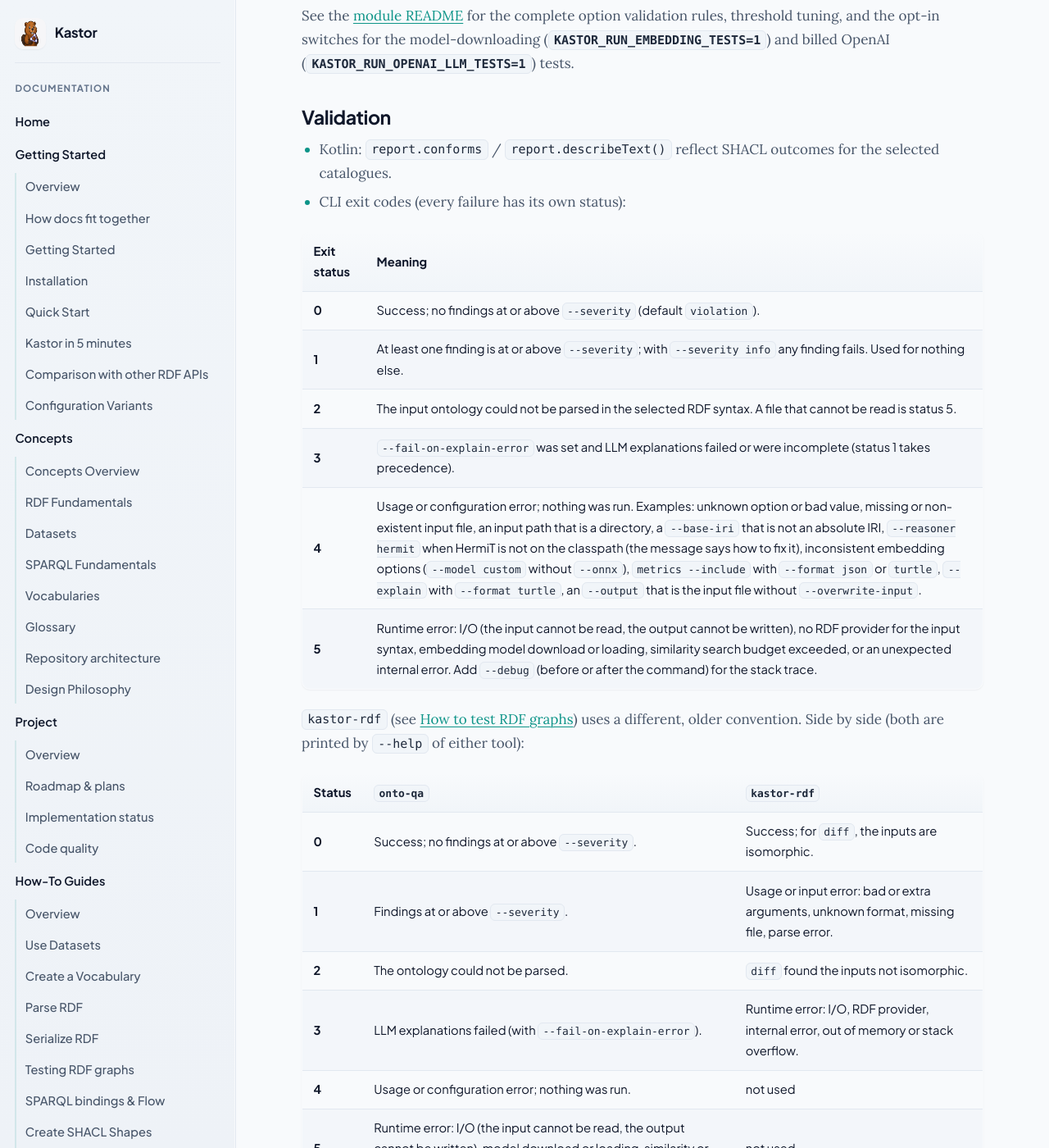
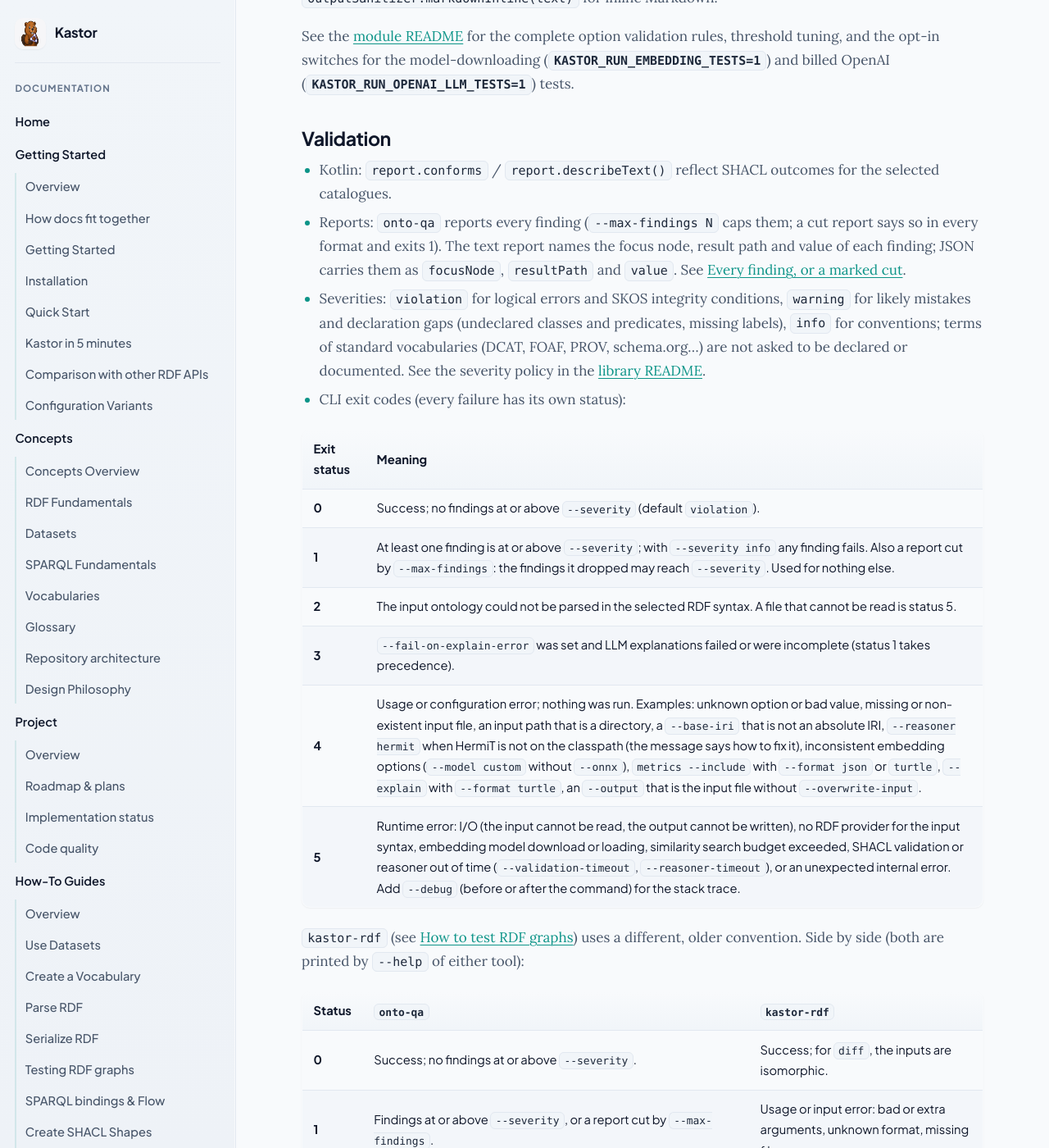
Before and after one commit to geoknoesis/kastor, a Jekyll site: the page built from docs/kastor/guides/how-to-ontology-quality.md, in a window 1280 px wide and 1400 px high, scrolled down 10030 px. Shown: the whole window at 82% size. Built offline with Jekyll 4.4.1, drawn with Linux system fonts in a browser that asks for light colours; our own code applies the rules of GitHub Pages for plain Markdown files; some of the changed text lies outside the part shown.

Commit message:
docs(onto-quality): severity policy, finding limits, budgets and round-twelve CHANGELOG
Co-Authored-By: Claude Opus 5.5 <noreply@anthropic.com>

```diff
--- a/docs/kastor/guides/how-to-ontology-quality.md
+++ b/docs/kastor/guides/how-to-ontology-quality.md
@@ -185,7 +185,7 @@ Similarity options on `enrich` and `pipeline`:
 | `--similarity-max-work N` | Maximum distance evaluations (≥ 1). Default: scaled to the number of labelled entities, 50,000,000 to 3,000,000,000. |
 | `--similarity-timeout S` | Similarity search deadline in seconds (1–86400). Default: scaled, at least 30 and at most 600. |
 | `--similarity-max-pairs N` | Maximum similar pairs the search may return before failing (≥ 1). Default: 1,000,000. |
-| `--label-language TAG` | Language of the labels to embed, e.g. `fr`. Default: the ontology's most common label language. An entity without a label in it falls back to its untagged labels, then to its smallest language tag. |
+| `--label-language TAG` | Language of the labels to embed, e.g. `fr`, or `none` for the untagged labels. Default: the ontology's most common label language. An entity without a label in it falls back to its untagged labels, then to its smallest language tag. |
 | `--similarity-mode exact\|approximate` | `exact` (default) finds every pair. `approximate` is the opt-in LSH mode: much faster on large vocabularies, may miss some pairs, every reported pair is verified, and the mode is recorded in provenance. |
 
 When a similarity budget is exhausted, the command exits with status 5. The message says which limit was reached, and the hint matches it:
@@ -253,27 +253,29 @@ See the [module README](../../../tools/onto-quality/library/README.md#cli-exit-c
 ## Validation
 
 - Kotlin: `report.conforms` / `report.describeText()` reflect SHACL outcomes for the selected catalogues.
+- Reports: `onto-qa` reports every finding (`--max-findings N` caps them; a cut report says so in every format and exits 1). The text report names the focus node, result path and value of each finding; JSON carries them as `focusNode`, `resultPath` and `value`. See [Every finding, or a marked cut](../../../tools/onto-quality/library/README.md#cli-exit-codes-and-input-formats).
+- Severities: `violation` for logical errors and SKOS integrity conditions, `warning` for likely mistakes and declaration gaps (undeclared classes and predicates, missing labels), `info` for conventions; terms of standard vocabularies (DCAT, FOAF, PROV, schema.org...) are not asked to be declared or documented. See the severity policy in the [library README](../../../tools/onto-quality/library/README.md).
 - CLI exit codes (every failure has its own status):
 
 | Exit status | Meaning |
 |-------------|---------|
 | **0** | Success; no findings at or above `--severity` (default `violation`). |
-| **1** | At least one finding is at or above `--severity`; with `--severity info` any finding fails. Used for nothing else. |
+| **1** | At least one finding is at or above `--severity`; with `--severity info` any finding fails. Also a report cut by `--max-findings`: the findings it dropped may reach `--severity`. Used for nothing else. |
 | **2** | The input ontology could not be parsed in the selected RDF syntax. A file that cannot be read is status 5. |
 | **3** | `--fail-on-explain-error` was set and LLM explanations failed or were incomplete (status 1 takes precedence). |
 | **4** | Usage or configuration error; nothing was run. Examples: unknown option or bad value, missing or non-existent input file, an input path that is a directory, a `--base-iri` that is not an absolute IRI, `--reasoner hermit` when HermiT is not on the classpath (the message says how to fix it), inconsistent embedding options (`--model custom` without `--onnx`), `metrics --include` with `--format json` or `turtle`, `--explain` with `--format turtle`, an `--output` that is the input file without `--overwrite-input`. |
-| **5** | Runtime error: I/O (the input cannot be read, the output cannot be written), no RDF provider for the input syntax, embedding model download or loading, similarity search budget exceeded, or an unexpected internal error. Add `--debug` (before or after the command) for the stack trace. |
+| **5** | Runtime error: I/O (the input cannot be read, the output cannot be written), no RDF provider for the input syntax, embedding model download or loading, similarity search budget exceeded, SHACL validation or reasoner out of time (`--validation-timeout`, `--reasoner-timeout`), or an unexpected internal error. Add `--debug` (before or after the command) for the stack trace. |
 
   `kastor-rdf` (see [How to test RDF graphs](how-to-test-rdf-graphs.md#kastor-rdf-cli)) uses a different, older convention. Side by side (both are printed by `--help` of either tool):
 
 | Status | `onto-qa` | `kastor-rdf` |
 |--------|-----------|--------------|
 | **0** | Success; no findings at or above `--severity`. | Success; for `diff`, the inputs are isomorphic. |
-| **1** | Findings at or above `--severity`. | Usage or input error: bad or extra arguments, unknown format, missing file, parse error. |
+| **1** | Findings at or above `--severity`, or a report cut by `--max-findings`. | Usage or input error: bad or extra arguments, unknown format, missing file, parse error. |
 | **2** | The ontology could not be parsed. | `diff` found the inputs not isomorphic. |
 | **3** | LLM explanations failed (with `--fail-on-explain-error`). | Runtime error: I/O, RDF provider, internal error, out of memory or stack overflow. |
 | **4** | Usage or configuration error; nothing was run. | not used |
-| **5** | Runtime error: I/O (the input cannot be read, the output cannot be written), model download or loading, similarity or LLM budget, internal error. | not used |
+| **5** | Runtime error: I/O (the input cannot be read, the output cannot be written), model download or loading, similarity, LLM, validation or reasoner budget, internal error. | not used |
 
   Scripts that treated status 1 as "findings or bad usage" should also check 4 and 5. See the [module README](../../../tools/onto-quality/library/README.md#cli-exit-codes-and-input-formats).
 - The SHACL benchmark CLI (`benchmarks/shacl/era-cli`) uses the same convention for the statuses it has: 0, 2, 4 and 5. It prints errors as one sanitised stderr line. See its [README](../../../benchmarks/shacl/era-cli/README.md#exit-status).
```
Also changed, not shown: docs/kastor/guides/how-to-test-rdf-graphs.md (+2 -2 lines), CHANGELOG.md, tools/onto-quality/library/README.md.
